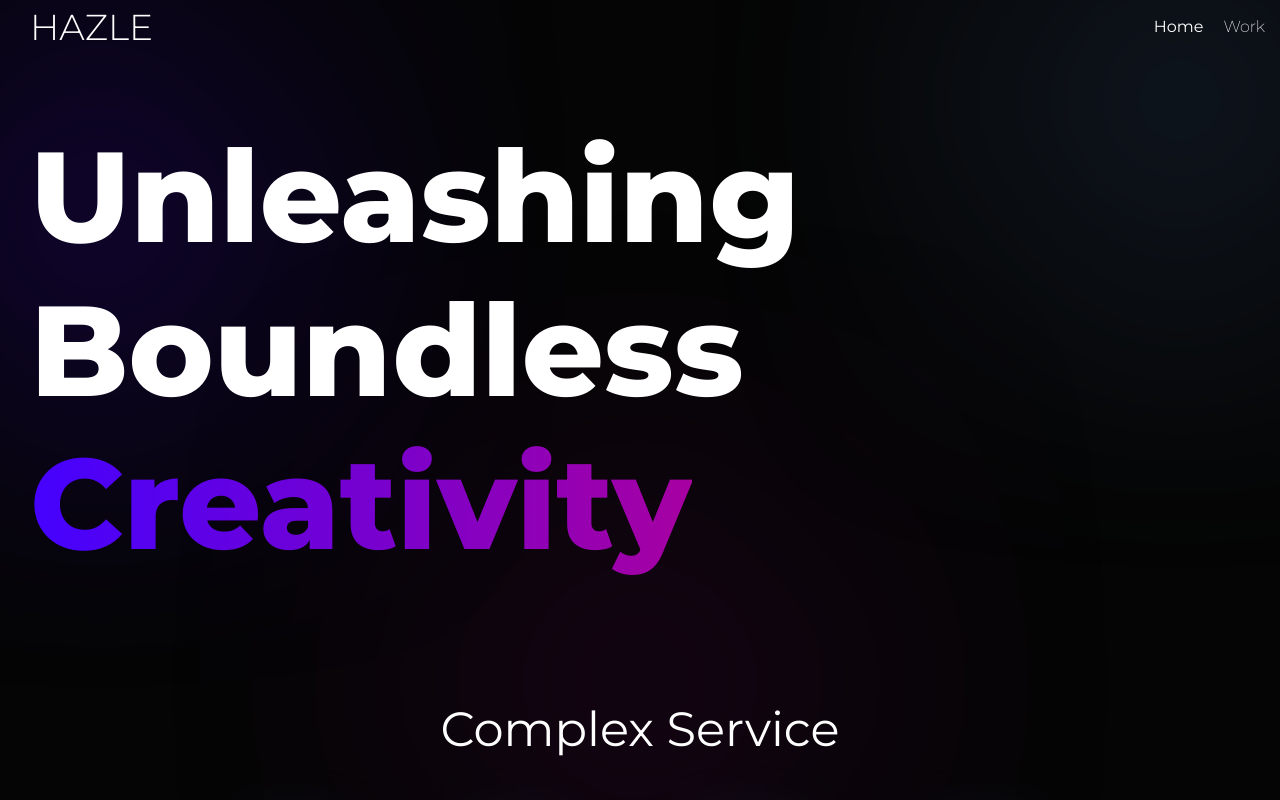
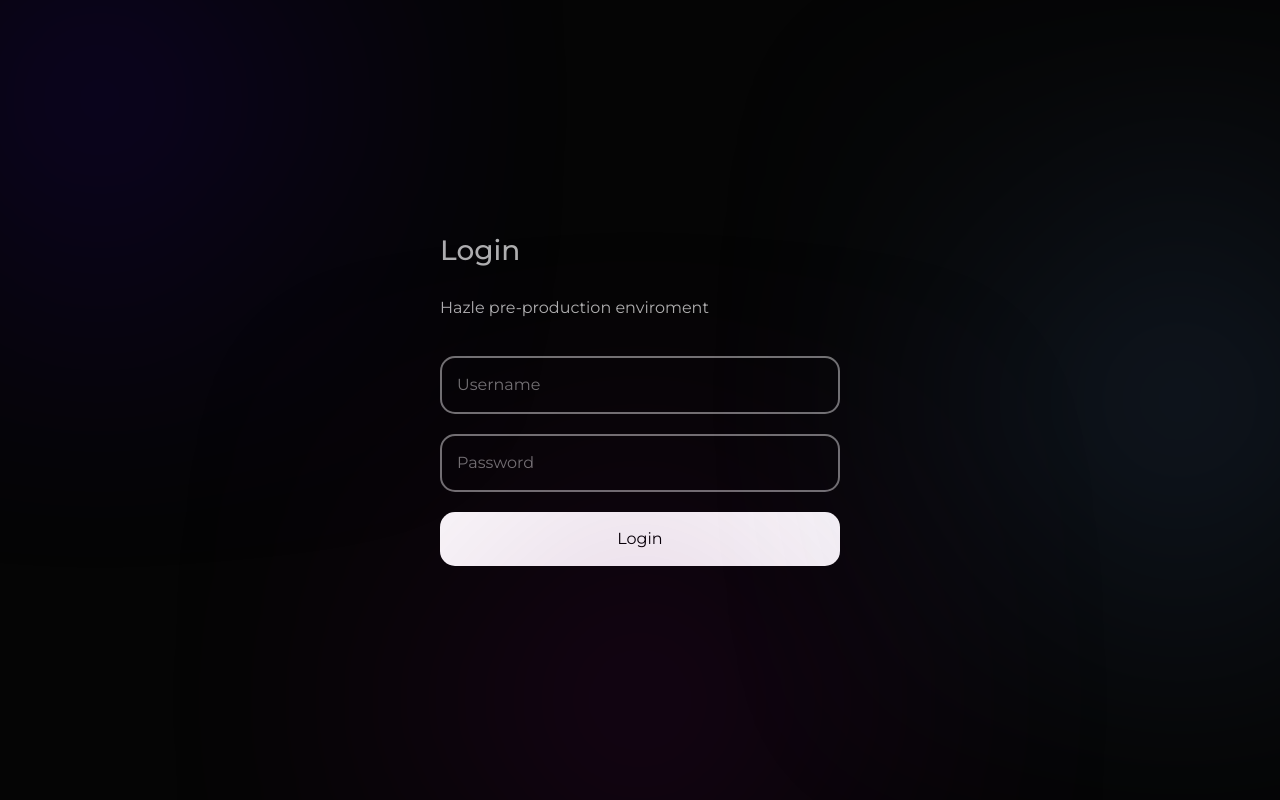
Before and after one commit to hazle-pl/hazle.pl, a React (Create React App) app in the folder app/: page / in a window 1280 px wide. Shown: the top 800 px of the page. Built offline with nearby package versions, Linux system fonts and the light colour scheme.

Commit message:
styled login

```diff
--- a/app/src/App.tsx
+++ b/app/src/App.tsx
@@ -13,10 +13,9 @@ const pages = [
 
 const App: React.FC = () => {
   const [isLoggedIn, setIsLoggedIn] = useState(
-    () => localStorage.getItem('isLoggedIn') === 'true' // Initialize with the value from localStorage
+    () => localStorage.getItem('isLoggedIn') === 'true'
   );
 
-  // Function to handle login (You can replace this with your actual login logic)
   const handleLogin = (username: string, password: string) => {
     if (username === 'admin' && password === 'admin') {
       setIsLoggedIn(true);
@@ -26,7 +25,7 @@ const App: React.FC = () => {
 
   return (
     <BrowserRouter>
-      {window.location.href.includes('preprod') && !isLoggedIn ? (
+      {window.location.href.includes('localhost') && !isLoggedIn ? (
         <Login onLogin={handleLogin} />
       ) : (
         <>
--- /dev/null
+++ b/app/src/Sass/components/login-form.scss
@@ -0,0 +1,24 @@
+.login-form{
+    margin: auto;
+    max-width: 400px;
+    display: flex;
+    width: 90%;
+    flex-direction: column;
+    gap: $gap;
+    height: 100vh;
+    justify-content: center;
+    color: $neutral-300;
+
+    input{
+        padding: $padding;
+        border-radius: $radius;
+        border: 2px solid $neutral-500;
+        background-color: transparent;
+    }
+    button{
+        padding: $padding;
+        border-radius: $radius;
+        border: none;
+        background-color: $neutral-100;
+    }
+}
--- a/app/src/Sass/main.scss
+++ b/app/src/Sass/main.scss
@@ -12,3 +12,4 @@
 @import 'components/infinity-gallery.scss';
 @import 'components/blob.scss';
 @import 'components/card.scss';
+@import 'components/login-form.scss';
--- a/app/src/components/login.tsx
+++ b/app/src/components/login.tsx
@@ -14,22 +14,18 @@ const Login: React.FC<LoginProps> = ({ onLogin }) => {
   };
 
   return (
-    <div>
-      <h2>Login</h2>
-      <input
-        type="text"
-        placeholder="Username"
-        value={username}
-        onChange={(e) => setUsername(e.target.value)}
-      />
-      <input
-        type="password"
-        placeholder="Password"
-        value={password}
-        onChange={(e) => setPassword(e.target.value)}
-      />
+    <>
+    <div className="blob bg-secondary-900 left"></div>
+    <div className="login-form">
+        <h3>Login</h3>
+        <p>Hazle pre-production enviroment</p>
+      <input type="text" placeholder="Username" value={username} onChange={(e) => setUsername(e.target.value)}/>
+      <input type="password" placeholder="Password" value={password} onChange={(e) => setPassword(e.target.value)} />
       <button onClick={handleLogin}>Login</button>
+      <div className="blob bg-secondary-500 right"></div>
     </div>
+    <div className="blob bg-primary-900 center bottom"></div>
+    </>
   );
 };
 
```
Also changed, not shown: app/src/components/navigation.tsx (indentation only).
